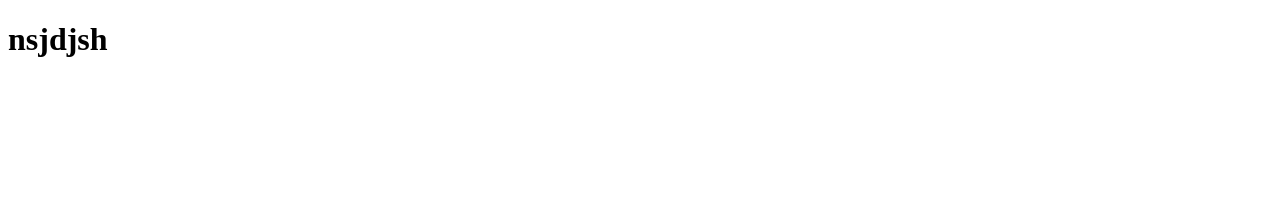
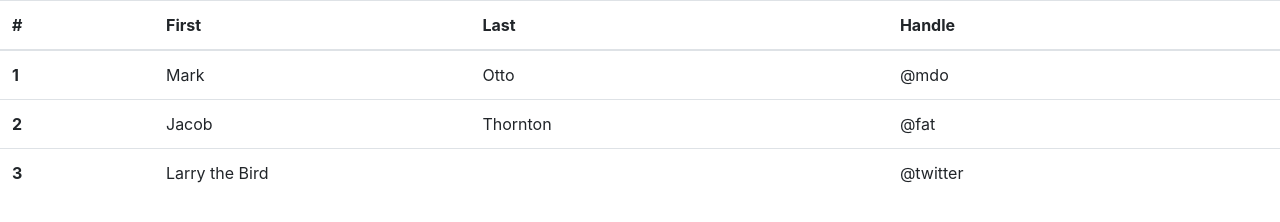
Before and after one commit to namra77/practice-branch, a plain HTML site: page new-page.html in a window 1280 px wide. Drawn offline with nearby package versions, Linux system fonts and the light colour scheme.

Commit message:
changes file

```diff
--- /dev/null
+++ b/2ndfile.js
@@ -0,0 +1 @@
+console.log("hello");
--- a/new-page.html
+++ b/new-page.html
@@ -1,11 +1,50 @@
 <!DOCTYPE html>
 <html lang="en">
 <head>
-    <meta charset="UTF-8">
-    <meta name="viewport" content="width=h1, initial-scale=1.0">
-    <title>Document</title>
+<meta charset="UTF-8">
+<meta name="viewport" content="width=device-width, initial-scale=1.0">
+<meta http-equiv="X-UA-Compatible" content="ie=edge">
+<link rel="stylesheet" href="https://cdnjs.cloudflare.com/ajax/libs/twitter-bootstrap/4.3.1/css/bootstrap.min.css">
+<link rel="stylesheet" href="https://cdnjs.cloudflare.com/ajax/libs/font-awesome/5.10.0-11/css/all.min.css">
+<link rel="stylesheet" href="style.css">
+<title>Title</title>
 </head>
 <body>
-    <h1>nsjdjsh</h1>
+
+    <table class="table">
+      <thead>
+        <tr>
+          <th scope="col">#</th>
+          <th scope="col">First</th>
+          <th scope="col">Last</th>
+          <th scope="col">Handle</th>
+        </tr>
+      </thead>
+      <tbody>
+        <tr>
+          <th scope="row">1</th>
+          <td>Mark</td>
+          <td>Otto</td>
+          <td>@mdo</td>
+        </tr>
+        <tr>
+          <th scope="row">2</th>
+          <td>Jacob</td>
+          <td>Thornton</td>
+          <td>@fat</td>
+        </tr>
+        <tr>
+          <th scope="row">3</th>
+          <td colspan="2">Larry the Bird</td>
+          <td>@twitter</td>
+        </tr>
+      </tbody>
+    </table>
+
+
+
+<script src="https://cdnjs.cloudflare.com/ajax/libs/jquery/3.4.1/jquery.slim.min.js"></script>
+<script src="https://cdnjs.cloudflare.com/ajax/libs/popper.js/1.15.0/umd/popper.min.js"></script>
+<script src="https://cdnjs.cloudflare.com/ajax/libs/twitter-bootstrap/4.3.1/js/bootstrap.min.js"></script>
 </body>
 </html>
```
